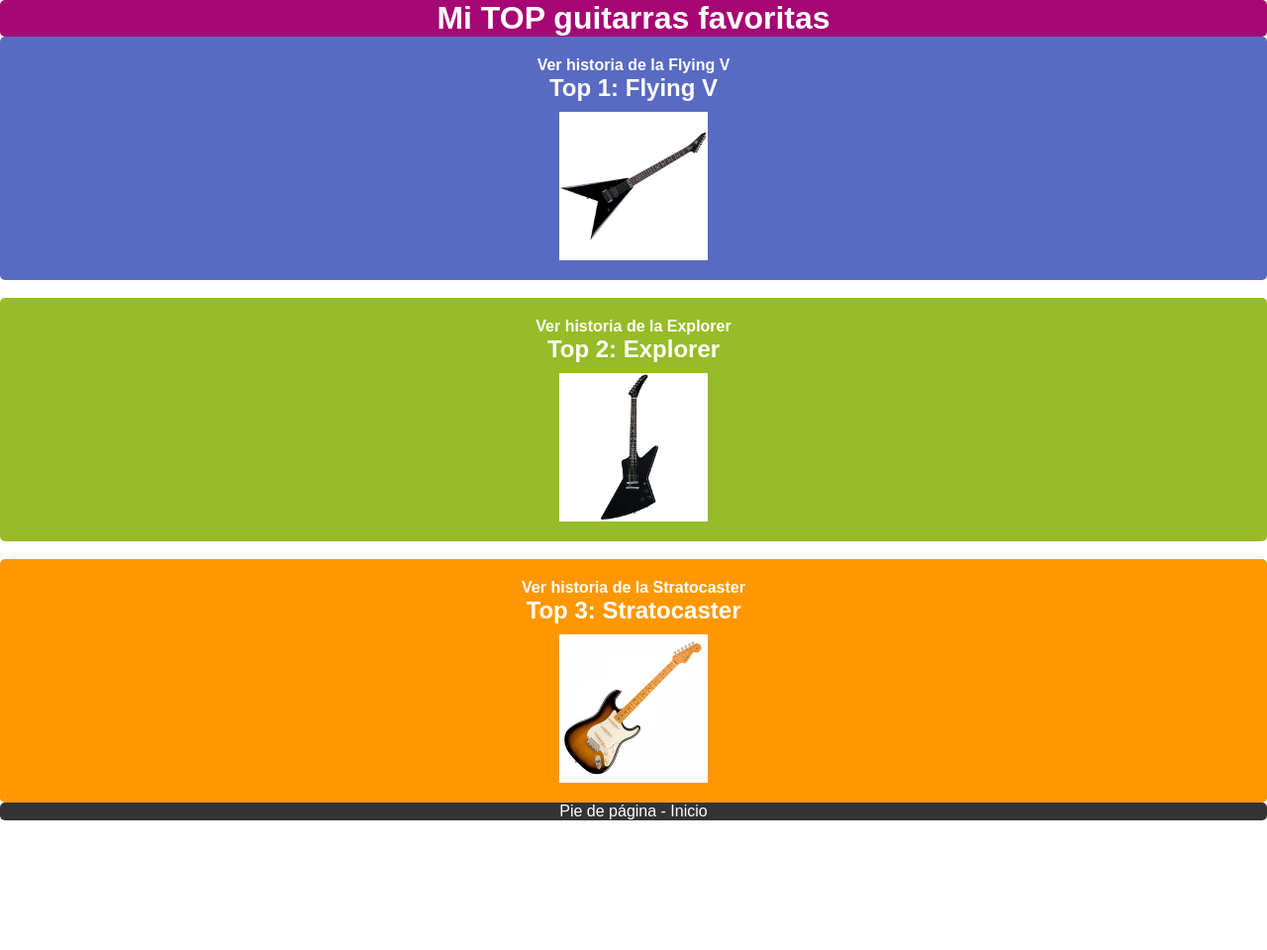
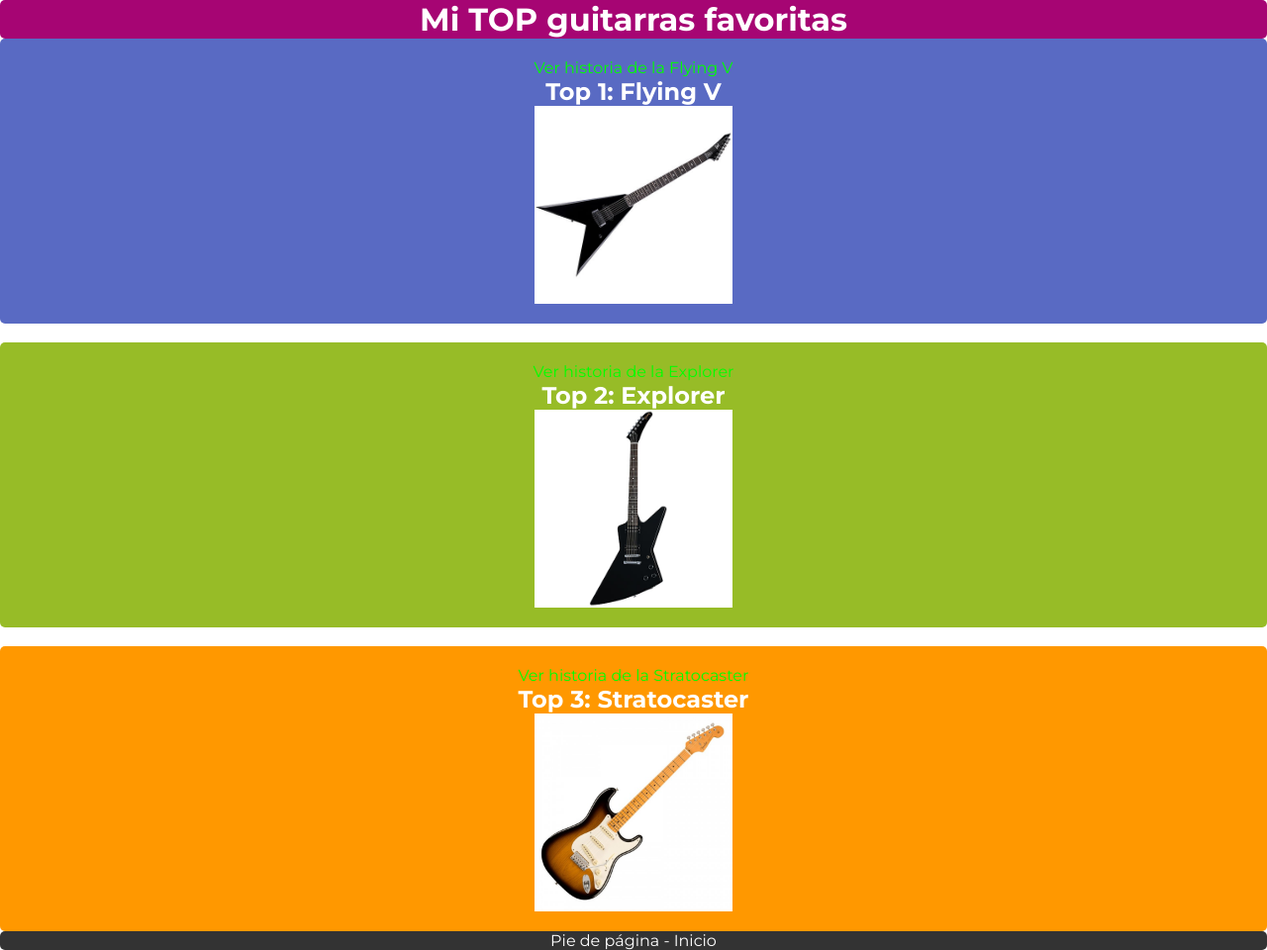
Before and after one commit to Nivek77-89/practica_html, a plain HTML site: page Paginas Web/index.html in a window 1280 px wide. Shown: the whole page at 99% size. Before the commit the page ends 829 px from the top, so only its background shows below. Drawn offline with Linux system fonts and the light colour scheme.

Commit message:
Esilo y color de letra

```diff
--- a/CSS/explorer.css
+++ b/CSS/explorer.css
@@ -1,3 +1,5 @@
+@import url('https://fonts.googleapis.com/css2?family=Montserrat:wght@400;700&display=swap');
+
 * {
   margin: 0;
   padding: 0;
@@ -5,22 +7,20 @@
 }
 
 body {
-  font-family: 'Ubuntu', sans-serif;
-  background-color: #ffffff;
+  font-family: 'Montserrat', sans-serif;
 }
 
 #container {
   display: grid;
   height: 100vh;
-  grid-template-columns: 1fr 2fr;
-  grid-template-rows: 15vh 10vh 75vh;
-  grid-column-gap: 10px;
-  grid-row-gap: 10px;
+  grid-template-columns: repeat(3, 1fr);
+  grid-template-rows: 15vh 10vh 60vh 15vh;
+  gap: 10px;
   padding: 10px;
 }
 
 header {
-  grid-column: 1 / 3;
+  grid-column: 1 / 4;
   background-color: #a60573;
   display: flex;
   align-items: center;
@@ -30,7 +30,7 @@
 }
 
 nav {
-  grid-column: 1 / 3;
+  grid-column: 1 / 4;
   background-color: #596ac3;
   display: flex;
   align-items: center;
@@ -38,14 +38,8 @@
   border-radius: 5px;
 }
 
-nav a {
-  color: white;
-  text-decoration: none;
-  font-weight: bold;
-}
-
 main {
-  grid-column: 1 / 3;
+  grid-column: 1 / 4;
   background-color: #97bc27;
   display: grid;
   grid-template-columns: 1fr 1fr;
@@ -54,6 +48,30 @@
   color: white;
   border-radius: 5px;
   gap: 20px;
+}
+
+footer {
+  grid-column: 1 / 4;
+  background-color: #333333;
+  display: flex;
+  align-items: center;
+  justify-content: center;
+  color: white;
+  border-radius: 5px;
+}
+
+a:link {
+  color: #00FF00;
+  text-decoration: none;
+  font-weight: bold;
+}
+
+a:visited {
+  color: #00FF00;
+}
+
+a:active {
+  color: #FFFF00;
 }
 
 main img {
--- a/CSS/flyingv.css
+++ b/CSS/flyingv.css
@@ -1,3 +1,5 @@
+@import url('https://fonts.googleapis.com/css2?family=Montserrat:wght@400;700&display=swap');
+
 * {
   margin: 0;
   padding: 0;
@@ -5,22 +7,20 @@
 }
 
 body {
-  font-family: 'Ubuntu', sans-serif;
-  background-color: #ffffff;
+  font-family: 'Montserrat', sans-serif;
 }
 
 #container {
   display: grid;
   height: 100vh;
-  grid-template-columns: 1fr 2fr;
-  grid-template-rows: 15vh 10vh 75vh;
-  grid-column-gap: 10px;
-  grid-row-gap: 10px;
+  grid-template-columns: repeat(3, 1fr);
+  grid-template-rows: 15vh 10vh 60vh 15vh;
+  gap: 10px;
   padding: 10px;
 }
 
 header {
-  grid-column: 1 / 3;
+  grid-column: 1 / 4;
   background-color: #a60573;
   display: flex;
   align-items: center;
@@ -30,7 +30,7 @@
 }
 
 nav {
-  grid-column: 1 / 3;
+  grid-column: 1 / 4;
   background-color: #596ac3;
   display: flex;
   align-items: center;
@@ -38,14 +38,8 @@
   border-radius: 5px;
 }
 
-nav a {
-  color: white;
-  text-decoration: none;
-  font-weight: bold;
-}
-
 main {
-  grid-column: 1 / 3;
+  grid-column: 1 / 4;
   background-color: #97bc27;
   display: grid;
   grid-template-columns: 1fr 1fr;
@@ -54,6 +48,30 @@
   color: white;
   border-radius: 5px;
   gap: 20px;
+}
+
+footer {
+  grid-column: 1 / 4;
+  background-color: #333333;
+  display: flex;
+  align-items: center;
+  justify-content: center;
+  color: white;
+  border-radius: 5px;
+}
+
+a:link {
+  color: #00FF00;
+  text-decoration: none;
+  font-weight: bold;
+}
+
+a:visited {
+  color: #00FF00;
+}
+
+a:active {
+  color: #FFFF00;
 }
 
 main img {
--- a/CSS/main.css
+++ b/CSS/main.css
@@ -1,3 +1,5 @@
+@import url('https://fonts.googleapis.com/css2?family=Montserrat:wght@400;700&display=swap');
+
 * {
   margin: 0;
   padding: 0;
@@ -5,17 +7,15 @@
 }
 
 body {
-  font-family: 'Ubuntu', sans-serif;
-  background-color: #ffffff;
+  font-family: 'Montserrat', sans-serif;
 }
 
 #container {
   display: grid;
   height: 100vh;
   grid-template-columns: repeat(3, 1fr);
-  grid-template-rows: 20vh 60vh 20vh;
-  grid-column-gap: 10px;
-  grid-row-gap: 10px;
+  grid-template-rows: 15vh 70vh 15vh;
+  gap: 10px;
   padding: 10px;
 }
 
@@ -34,23 +34,14 @@
   flex-direction: column;
   align-items: center;
   justify-content: center;
-  padding: 20px;
   color: white;
   border-radius: 5px;
-  text-align: center;
+  padding: 20px;
 }
 
-section:nth-of-type(1) {
-  background-color: #596ac3;
-}
-
-section:nth-of-type(2) {
-  background-color: #97bc27;
-}
-
-section:nth-of-type(3) {
-  background-color: #ff9800;
-}
+section:nth-of-type(1) { background-color: #596ac3; }
+section:nth-of-type(2) { background-color: #97bc27; }
+section:nth-of-type(3) { background-color: #ff9800; }
 
 footer {
   grid-column: 1 / 4;
@@ -62,15 +53,23 @@
   border-radius: 5px;
 }
 
+/* --- ESTILO DE ENLACES (TAREAS) --- */
+
+a:link {
+  color: #00FF00; /* Verde inicial */
+  text-decoration: none;
+}
+
+a:visited {
+  color: #00FF00; /* Se mantiene verde tras visitar */
+}
+
+a:active {
+  color: #FFFF00; /* Amarillo al clicar */
+}
+
 img {
   max-width: 100%;
-  max-height: 150px;
+  max-height: 200px;
   object-fit: contain;
-  margin-top: 10px;
 }
-
-a {
-  color: white;
-  text-decoration: none;
-  font-weight: bold;
-}
```
